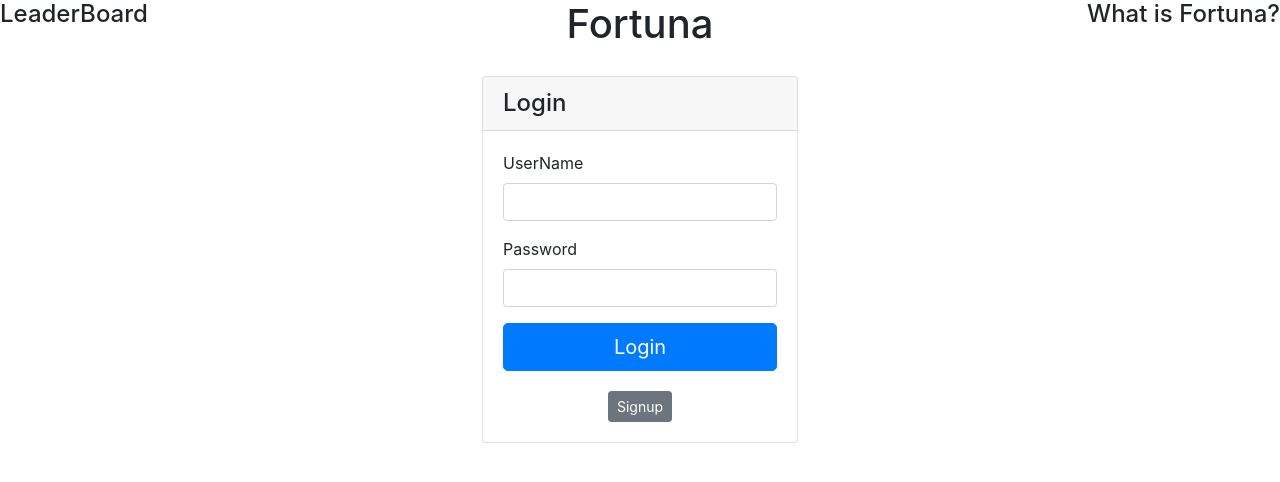
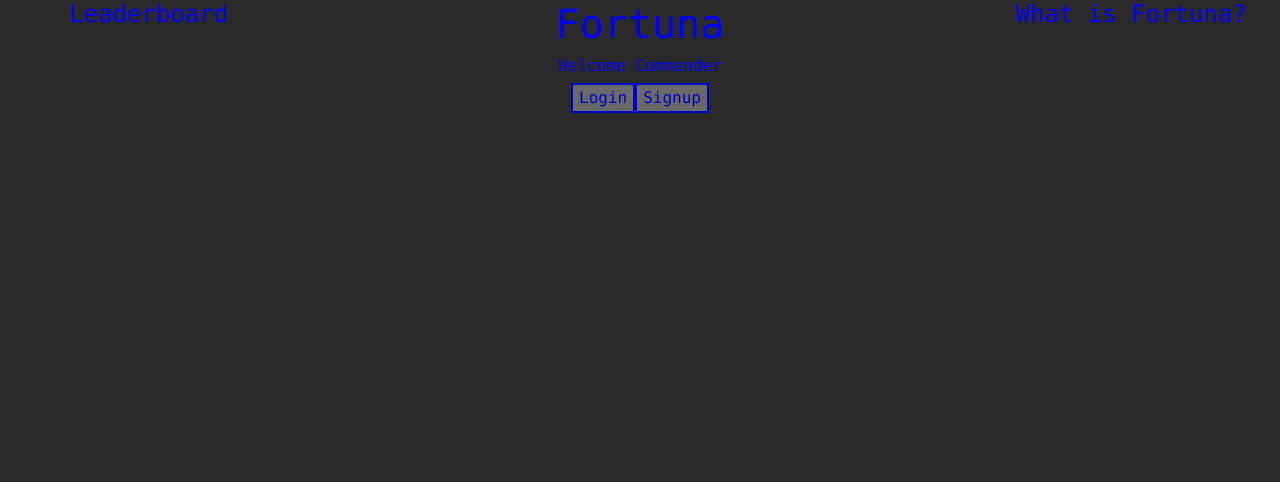
Before and after one commit to RickLeinecker/Fortuna, a React (Create React App) app in the folder fortuna/: page /Login in a window 1280 px wide. Shown: the top 482 px of the page. Built offline with nearby package versions, Linux system fonts and the light colour scheme; no server answers.

Commit message:
Testing colors and login template.

```diff
--- a/fortuna/src/login/Login.css
+++ b/fortuna/src/login/Login.css
@@ -1,3 +1,42 @@
 .styleForRow {
     margin-top:20px;
 }
+
+body {
+    background-color: #2a2a2a;
+    color: #0000ff
+}
+
+/* Column Styling */
+.column {
+    float: left;
+    text-align: center;
+    font-family: "Lucida Console";
+}
+
+.left, .right {
+    width: 25%;
+}
+
+.middle {
+    width: 50%;
+}
+
+.row:after {
+    content: "";
+    display: table;
+    clear: both;
+}
+
+/* Button Styling */
+.loginbtn {
+    background-color: #696969;
+    color: #0000CD;
+    border: 2px solid #0000CD;
+}
+
+.signupbtn {
+    background-color: #696969;
+    color: #0000CD;
+    border: 2px solid #0000CD;
+}
--- a/fortuna/src/login/Login.js
+++ b/fortuna/src/login/Login.js
@@ -65,54 +65,16 @@ class Login extends React.Component<Props,State> {
 		return (
 			<div id="Parent">
 				<div className="row">
-					<h4 className="col-md-4">LeaderBoard</h4>
-					<h1 className="col-md-4 text-center">Fortuna</h1>
-					<h4 className="col-md-4 text-right">What is Fortuna?</h4>
-				</div>
-				<div className="row styleForRow">
-					<div className="container h-100">
-						<div className="row h-100 justify-content-center align-items-center">
-							<div className="card">
-								<h4 className="card-header">Login</h4>
-								<div className="card-body">
-									<form data-toggle="validator" role="form" method="post" action="#">
-										<div className="row">
-											<div className="col-md-12">
-												<div className="form-group">
-													<label>UserName</label>
-													<div className="input-group">
-														<input type="text" className="form-control" name="loginUserName" value={this.state.userName} onChange={e => this.setState({ userName: e.target.value })} />
-													</div>
-												</div>
-											</div>
-										</div>
-										<div className="row">
-											<div className="col-md-12">
-												<div className="form-group">
-													<label>Password</label>
-													<div className="input-group">
-														<input type="password" name="loginPassword" className="form-control"/>
-													</div>
-													<div className="help-block with-errors text-danger"></div>
-												</div>
-											</div>
-										</div>
-										<div className="row">
-											<div className="col-md-12">
-												<Link to="/MainMenu">
-													<button type="button" className="btn btn-primary btn-lg btn-block" onClick={this.handleLoginClick}>Login</button>
-												</Link>
-											</div>
-										</div>
-									</form>
-									<div className="row styleForRow">
-										<div className="col text-center">
-											<button type="button" className="btn btn-secondary btn-sm">Signup</button>
-										</div>
-									</div>
-								</div>
-							</div>
-						</div>
+					<div className="column left">
+						<h4>Leaderboard</h4>
+					</div>
+					<div className="column middle">
+						<h1>Fortuna</h1><h6>Welcome Commander</h6>
+						<button type="button" className="loginbtn">Login</button>
+						<button type="button" className="signupbtn">Signup</button>
+					</div>
+					<div className="column right">
+						<h4>What is Fortuna?</h4>
 					</div>
 				</div>
 			</div>
```
